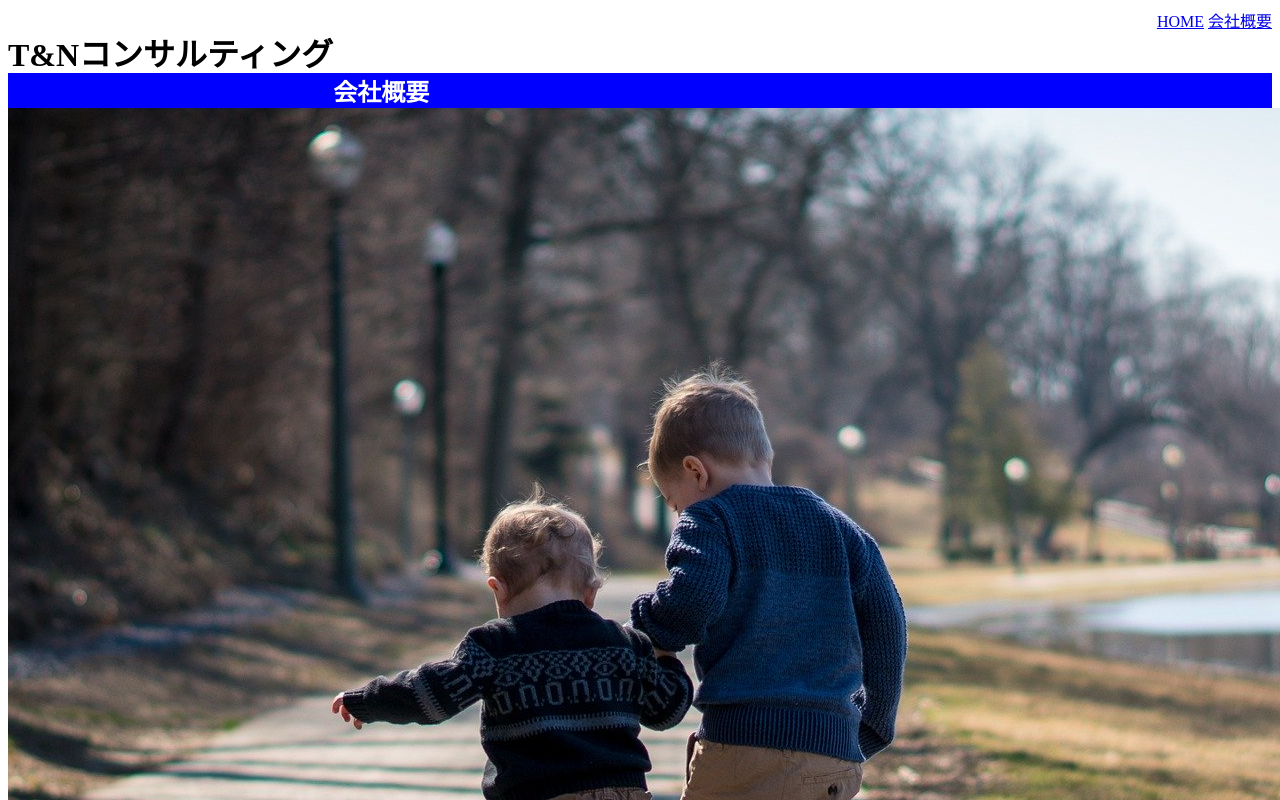
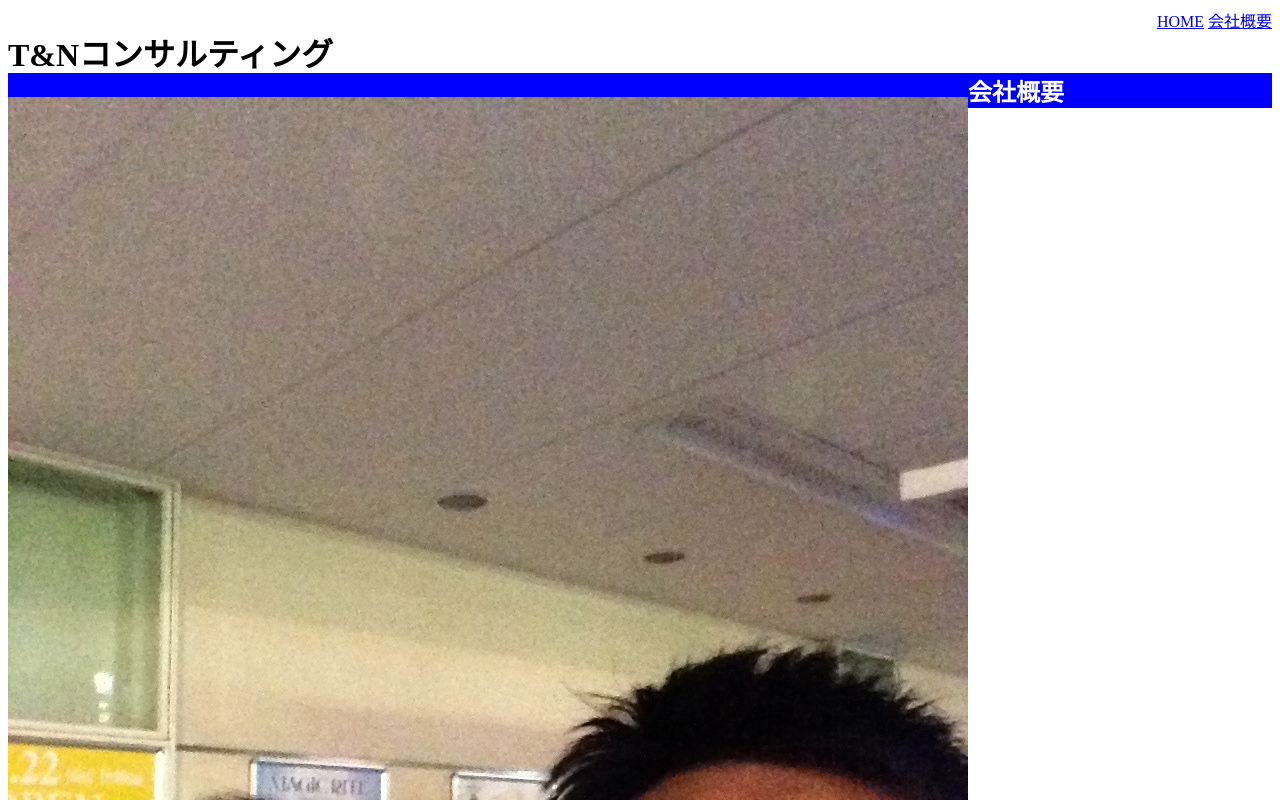
Before and after one commit to ponkichidayo/yuusisiensuru, a plain HTML site: page index.html in a window 1280 px wide. Shown: the top 800 px of the page. Drawn offline with Linux system fonts and the light colour scheme.

Commit message:
Update index.html

```diff
--- a/index.html
+++ b/index.html
@@ -11,6 +11,7 @@
       <div class="container">
         <div class="header-left">
           <h1>T&Nコンサルティング</h1>
+          <img src="https://github.com/ponkichidayo/yuusisiensuru/blob/master/IMG_0824.JPG">
 
         </div>
         <div class="header-right">
```
